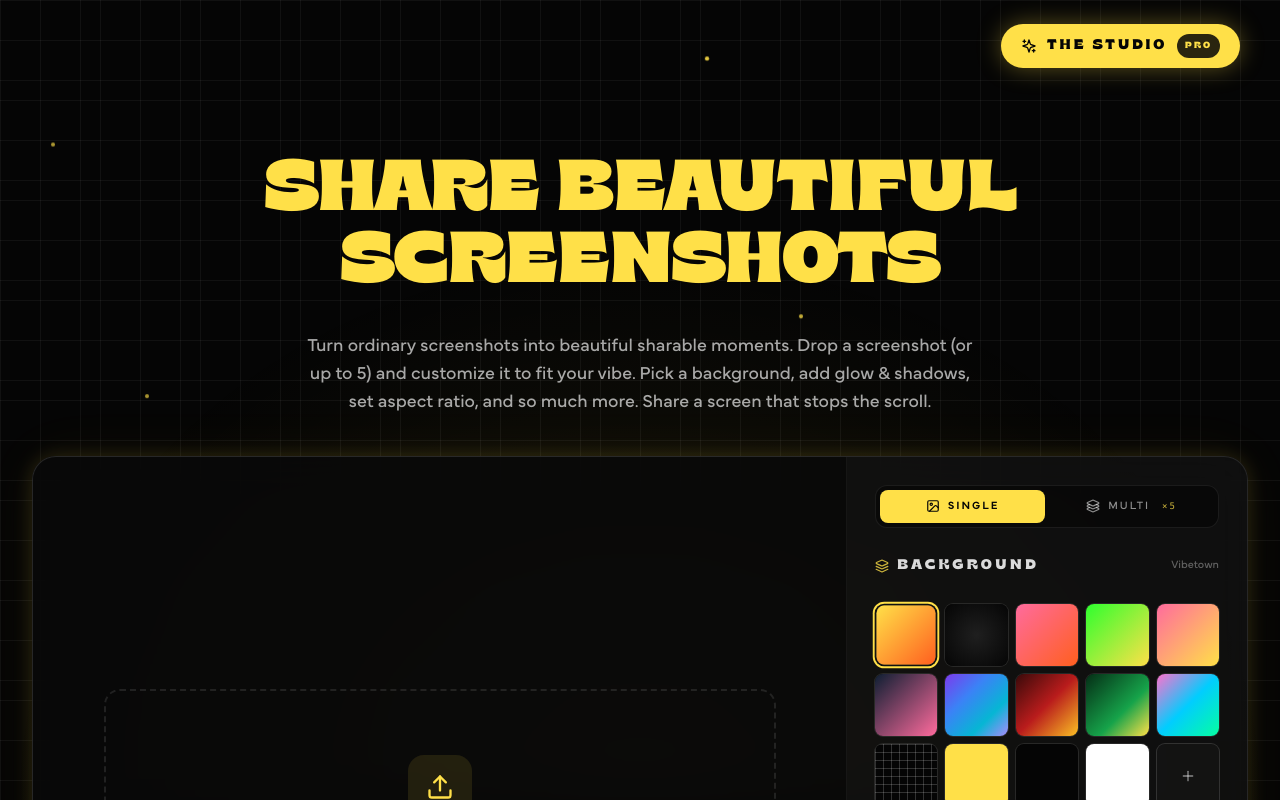
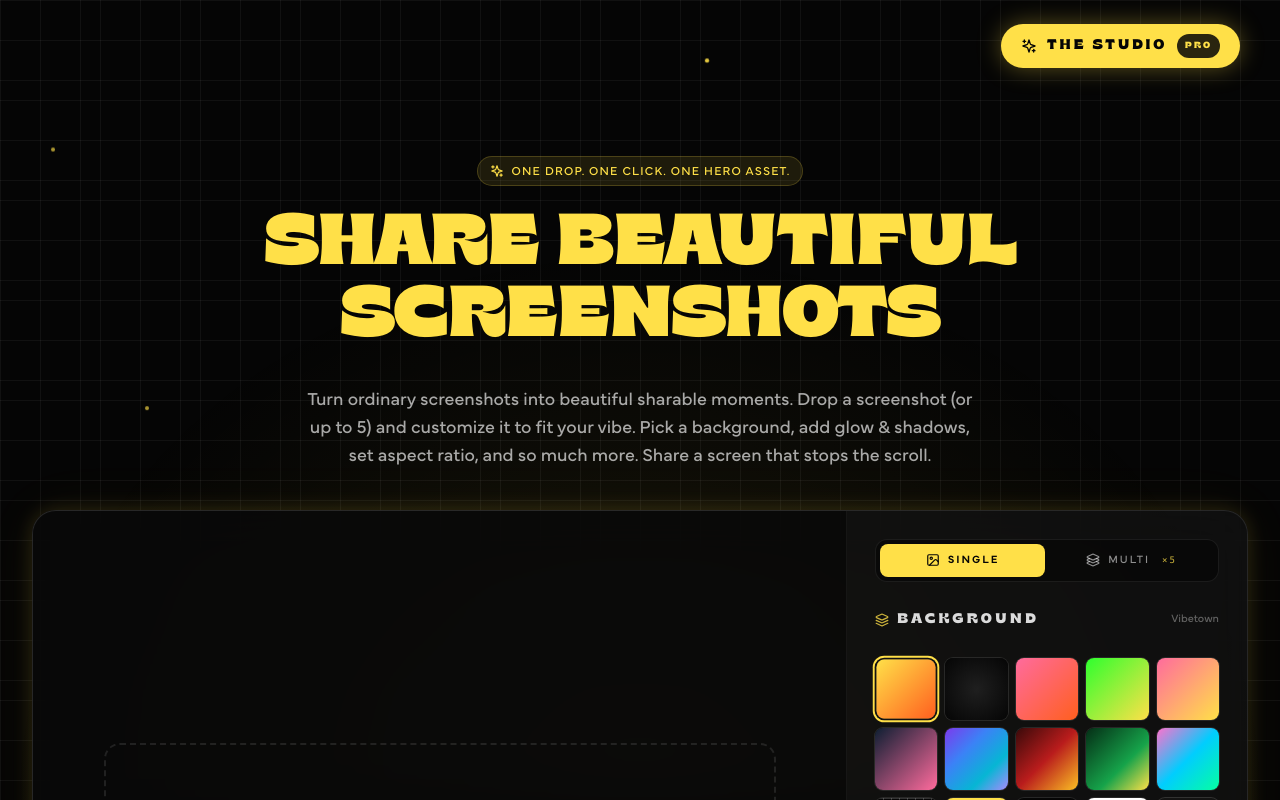
Before and after one commit to brydisanto/screenshot-background, a Next.js app: page / in a window 1280 px wide. Shown: the top 800 px of the page. Built offline with nearby package versions, Linux system fonts and the light colour scheme.

Commit message:
Restore 'One drop' pill above hero title

```diff
--- a/app/page.tsx
+++ b/app/page.tsx
@@ -770,6 +770,17 @@ export default function Home() {
       </header>
 
       <section className="relative z-10 px-6 sm:px-10 pt-10 sm:pt-16 pb-10 text-center max-w-6xl mx-auto">
+        <motion.div
+          initial={{ opacity: 0, y: 12 }}
+          animate={{ opacity: 1, y: 0 }}
+          transition={{ duration: 0.5 }}
+          className="inline-flex items-center gap-2 px-3 py-1.5 rounded-full bg-gvc-gold/10 border border-gvc-gold/20 mb-6"
+        >
+          <Sparkles className="w-3.5 h-3.5 text-gvc-gold" />
+          <span className="text-xs font-body text-gvc-gold uppercase tracking-widest">
+            One drop. One click. One hero asset.
+          </span>
+        </motion.div>
         <motion.h1
           initial={{ opacity: 0, y: 20 }}
           animate={{ opacity: 1, y: 0 }}
```
